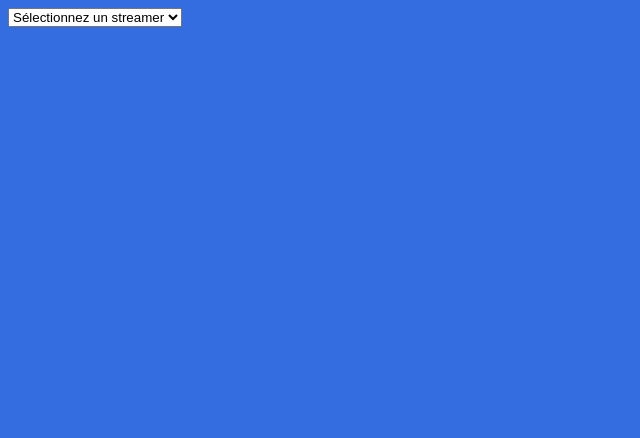
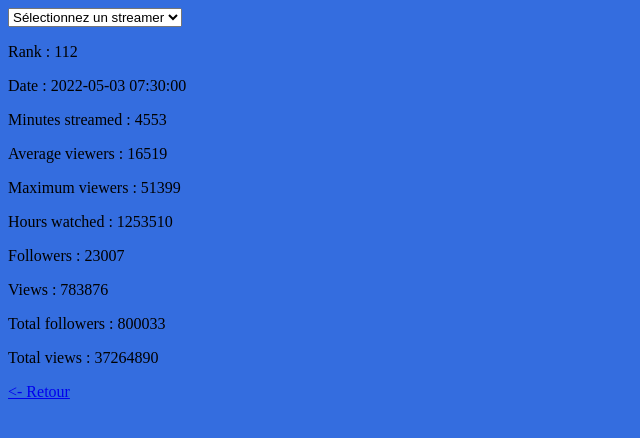
Before and after one commit to LRG2B/Projet_web_RB, a PHP site: page /page_compare/compare.php in a window 1280 px wide. Shown: the top 438 px of the page, without its empty margins (0-640 px from the left). Run offline with PHP 8.4, Linux system fonts and the light colour scheme; data comes from the database, SQL or seed files in the repository.

Commit message:
Comparaison v0.2 (marche pas)

```diff
--- a/projet_web/page_compare/compare.php
+++ b/projet_web/page_compare/compare.php
@@ -17,23 +17,44 @@ $streamers = $requete->fetchAll();
 
     <body>
         <div>
-            <select id="dropdown" class="dropdown" onchange="update()">
+            <select name="dropdown" class="dropdown" onchange="update()">
                 <option disabled value selected>Sélectionnez un streamer</option>
                 <?php foreach($streamers as $streamer): ?>
                     <option value="<?= $streamer["id"] ?>"><?= $streamer["name"] ?></option>
-                <?php endforeach; ?>
+                    <?php endforeach; ?>
             </select>
-            <p id="test_name"></p>
-            <p id="test_id"></p>
+            <p id="name"></p>
 
             <script type="text/javascript">
                 function update()
                 {
-                    var select = document.getElementById("dropdown");
-                    var option = select.options[select.selectedIndex];
-                    document.getElementById("test_name").innerHTML = option.text;
+                //var select = document.getElementById("dropdown");
+                //var option = select.options[select.selectedIndex];
+                //document.getElementById("name").innerHTML = option.value;
+                var v = document.querySelector('dropdown');
+                console.log(v);
+                document.getElementById("name").innerHTML = v;
                 }
             </script>
+            <?php
+                $option_value = 1;
+                //echo "<script type='text/javascript' id='oui'>document.write(value);</script>";
+                $sql_streamers_stats = "SELECT * FROM `streamers-stats` WHERE streamer = $option_value";
+                $requete_streamer_stats = $db->query($sql_streamers_stats);
+                $streamer_stats = $requete_streamer_stats->fetch();
+            ?>
+
+            <p>Rank : <?php echo $streamer_stats["rank"]?></p>
+            <p>Date : <?php echo $streamer_stats["date"]?></p>
+            <p>Minutes streamed : <?php echo $streamer_stats["minutes_streamed"]?></p>
+            <p>Average viewers : <?php echo $streamer_stats["avg_viewers"]?></p>
+            <p>Maximum viewers : <?php echo $streamer_stats["max_viewers"]?></p>
+            <p>Hours watched : <?php echo $streamer_stats["hours_watched"]?></p>
+            <p>Followers : <?php echo $streamer_stats["followers"]?></p>
+            <p>Views : <?php echo $streamer_stats["views"]?></p>
+            <p>Total followers : <?php echo $streamer_stats["followers_total"]?></p>
+            <p>Total views : <?php echo $streamer_stats["views_total"]?></p>
         </div>
+        <p><a href="../index.php"><- Retour</a></p>
     </body>
 </html>
--- a/projet_web/page_détail/detail.php
+++ b/projet_web/page_détail/detail.php
@@ -9,7 +9,6 @@ $id = $_GET["id"]; //On récupère l'id
 
 $sql_streamers = "SELECT * FROM streamers WHERE id = :id";
 $sql_streamers_stats = "SELECT * FROM `streamers-stats` WHERE streamer = :id";
-
 
 require_once "../connect.php"; //On se connecte à la base
 
--- a/projet_web/page_détail/détail_style.css
+++ b/projet_web/page_détail/détail_style.css
@@ -1,7 +1,3 @@
 body {
     background-color:  rgb(52, 109, 223);
 }
-
-p {
-    text-align: center;
-}
```
